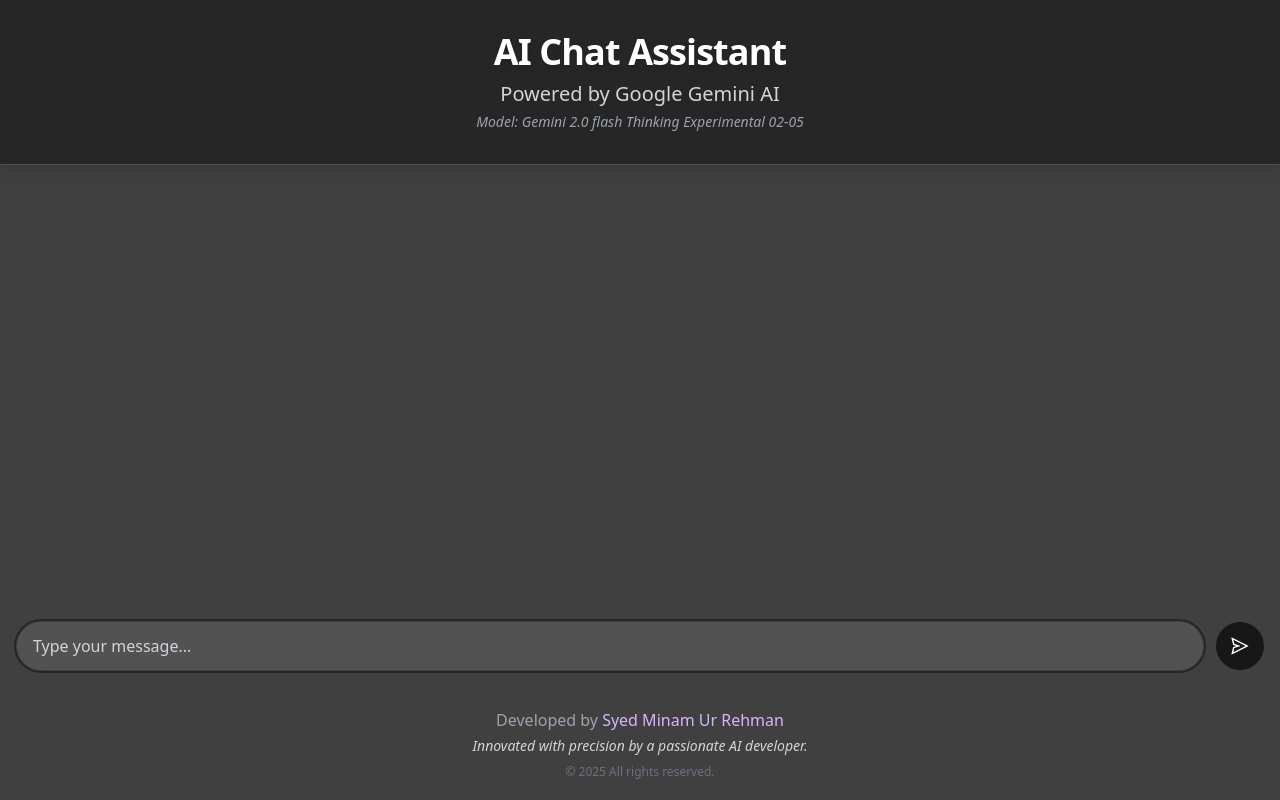
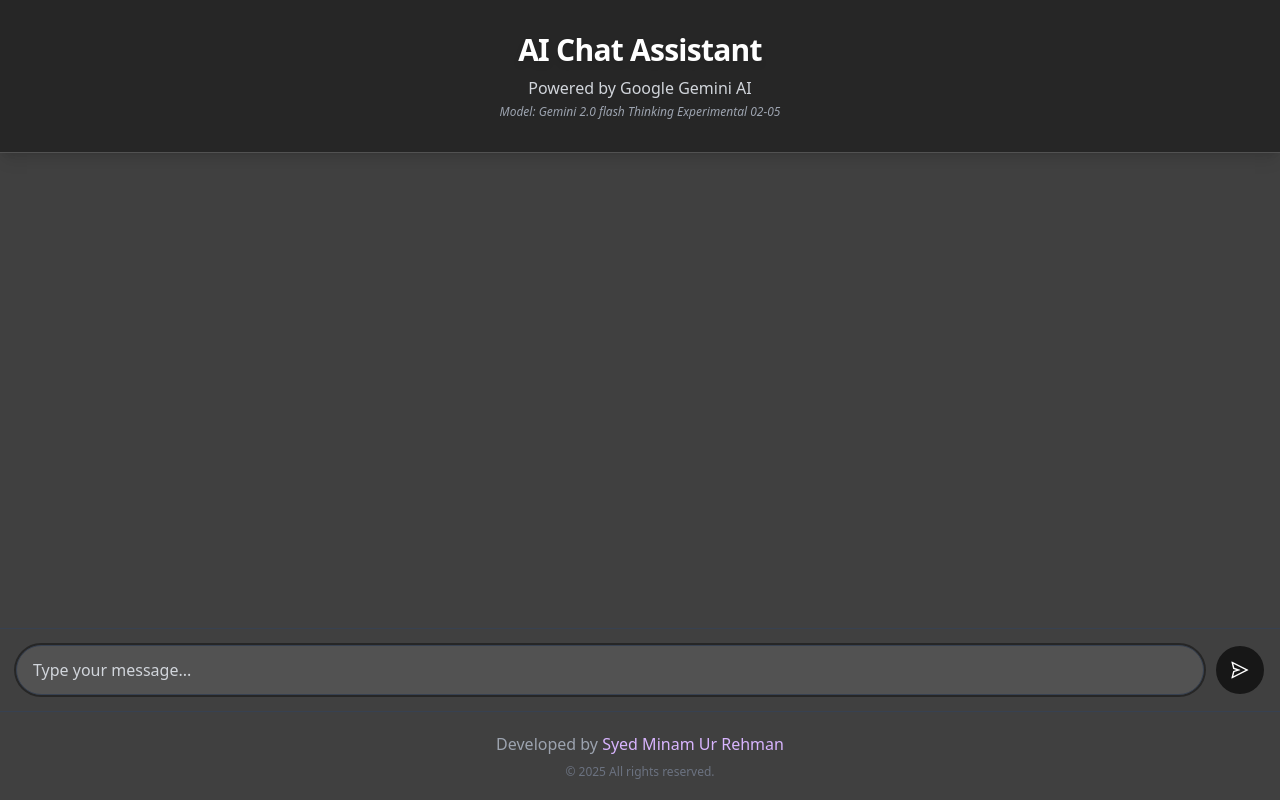
Before and after one commit to minamrahman727/Gemini-chatbot, a Next.js app: page / in a window 1280 px wide. Built offline with nearby package versions, Linux system fonts and the light colour scheme.

Commit message:
Update Chat.tsx

```diff
--- a/app/components/Chat.tsx
+++ b/app/components/Chat.tsx
@@ -60,9 +60,9 @@ export default function Chat() {
   return (
     <div className="flex flex-col h-screen bg-neutral-700 text-white overflow-hidden">
       {/* Header */}
-      <header className="bg-neutral-800 p-8 text-center border-b border-neutral-600 shadow-lg">
+      <header className="bg-neutral-800  p-8 text-center border-b border-neutral-600 shadow-lg">
         <motion.h1
-          className="text-4xl font-extrabold tracking-tight text-white drop-shadow-md"
+          className="text-3xl font-extrabold tracking-tight text-white drop-shadow-md"
           initial={{ opacity: 0, y: -50 }}
           animate={{ opacity: 1, y: 0 }}
           transition={{ duration: 0.7, delay: 0.2, ease: "easeOut" }}
@@ -70,7 +70,7 @@ export default function Chat() {
           AI Chat Assistant
         </motion.h1>
         <motion.p
-          className="mt-2 text-xl text-gray-300"
+          className="mt-2 text-base text-gray-300"
           initial={{ opacity: 0, y: -30 }}
           animate={{ opacity: 1, y: 0 }}
           transition={{ duration: 0.7, delay: 0.4, ease: "easeOut" }}
@@ -78,7 +78,7 @@ export default function Chat() {
           Powered by Google Gemini AI
         </motion.p>
         <motion.p
-          className="mt-1 text-sm text-gray-400 italic"
+          className="mt-1 text-xs text-gray-400 italic"
           initial={{ opacity: 0, y: -20 }}
           animate={{ opacity: 1, y: 0 }}
           transition={{ duration: 0.7, delay: 0.6, ease: "easeOut" }}
@@ -88,7 +88,7 @@ export default function Chat() {
       </header>
 
       {/* Chat Messages */}
-      <div className="flex-1 overflow-y-auto p-8 space-y-6">
+      <div className="flex-1  overflow-y-auto p-10 space-y-6">
         {messages.map((message, index) => (
           <motion.div
             key={index}
@@ -214,9 +214,7 @@ export default function Chat() {
           >
             Syed Minam Ur Rehman
           </Link>
-          <p className="mt-1 text-sm italic text-gray-300">
-            Innovated with precision by a passionate AI developer.
-          </p>
+
           <motion.p
             className="mt-2 text-xs text-gray-500"
             initial={{ opacity: 0 }}
```
